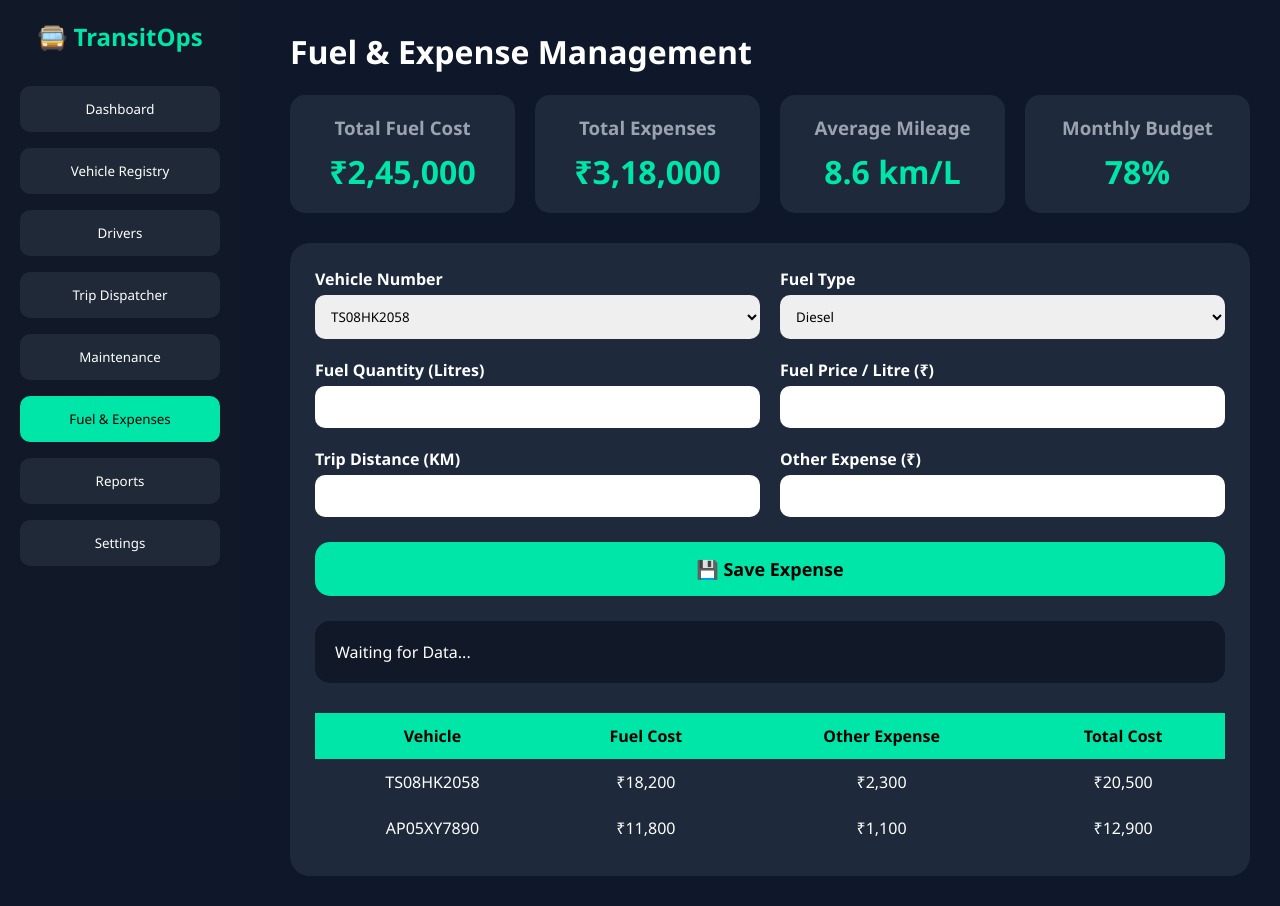
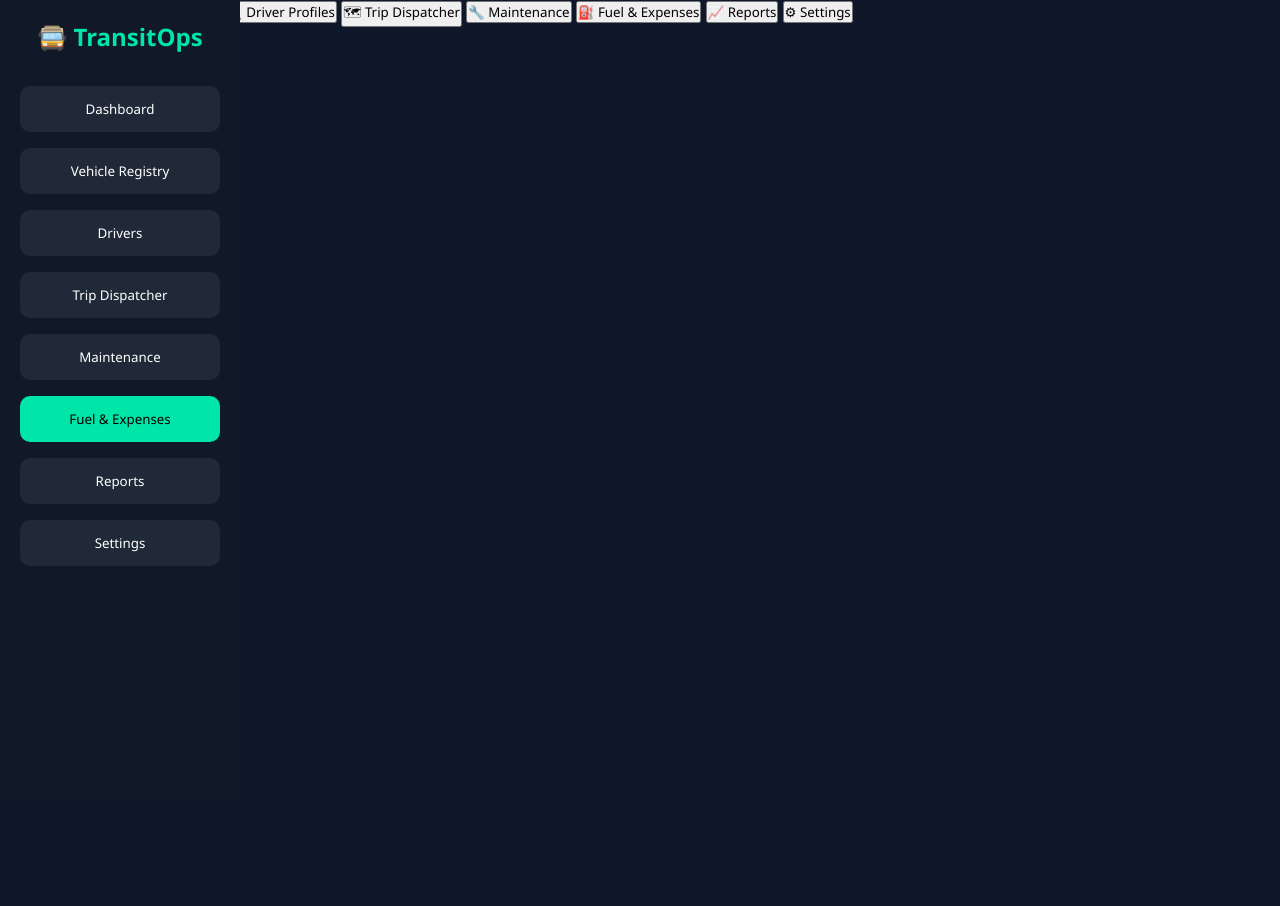
Before and after one commit to brithvik8/Odoo-hackathon-2026, a plain HTML site: page Fuel_expenses.html in a window 1280 px wide. After the commit the page ends 800 px from the top, so only its background shows below. Drawn offline with Linux system fonts and the light colour scheme.

Commit message:
Refactor Fuel Expenses HTML layout and buttons

```diff
--- a/Fuel_expenses.html
+++ b/Fuel_expenses.html
@@ -159,145 +159,43 @@ border-radius:15px;
 
 </div>
 
-<div class="main">
+<div class="menu">
 
-<h1>Fuel & Expense Management</h1>
+<button style="background:#00ffcc;color:black;" onclick="window.location.href='dashboard.html'">
+📊 Dashboard
+</button>
 
-<br>
+<button onclick="window.location.href='vehicle registry.html'">
+🚍 Vehicle Registry
+</button>
 
-<div class="cards">
+<button onclick="window.location.href='driverprofile.html'">
+👨‍✈️ Driver Profiles
+</button>
 
-<div class="card">
-<h3>Total Fuel Cost</h3>
-<h1>₹2,45,000</h1>
-</div>
+<button onclick="window.location.href='trip dispatcher.html'">
+🗺 Trip Dispatcher
+</button>
 
-<div class="card">
-<h3>Total Expenses</h3>
-<h1>₹3,18,000</h1>
-</div>
+<button onclick="window.location.href='maintenance.html'">
+🔧 Maintenance
+</button>
 
-<div class="card">
-<h3>Average Mileage</h3>
-<h1>8.6 km/L</h1>
-</div>
+<button onclick="window.location.href='fuel expenses.html'">
+⛽ Fuel & Expenses
+</button>
 
-<div class="card">
-<h3>Monthly Budget</h3>
-<h1>78%</h1>
-</div>
+<button onclick="window.location.href='reports.html'">
+📈 Reports
+</button>
 
-</div>
-
-<div class="form">
-
-<div class="grid">
-
-<div>
-
-<label>Vehicle Number</label>
-
-<select id="vehicle">
-<option>TS08HK2058</option>
-<option>TS09AB4567</option>
-<option>AP05XY7890</option>
-</select>
-
-</div>
-
-<div>
-
-<label>Fuel Type</label>
-
-<select id="fuel">
-<option>Diesel</option>
-<option>Petrol</option>
-<option>CNG</option>
-</select>
-
-</div>
-
-<div>
-
-<label>Fuel Quantity (Litres)</label>
-
-<input type="number" id="litres">
-
-</div>
-
-<div>
-
-<label>Fuel Price / Litre (₹)</label>
-
-<input type="number" id="price">
-
-</div>
-
-<div>
-
-<label>Trip Distance (KM)</label>
-
-<input type="number" id="distance">
-
-</div>
-
-<div>
-
-<label>Other Expense (₹)</label>
-
-<input type="number" id="expense">
+<button onclick="window.location.href='settings.html'">
+⚙ Settings
+</button>
 
 </div>
 
 </div>
-
-<button class="save" onclick="calculate()">
-
-💾 Save Expense
-
-</button>
-
-<div class="result" id="result">
-
-Waiting for Data...
-
-</div>
-
-<table>
-
-<tr>
-
-<th>Vehicle</th>
-<th>Fuel Cost</th>
-<th>Other Expense</th>
-<th>Total Cost</th>
-
-</tr>
-
-<tr>
-
-<td>TS08HK2058</td>
-<td>₹18,200</td>
-<td>₹2,300</td>
-<td>₹20,500</td>
-
-</tr>
-
-<tr>
-
-<td>AP05XY7890</td>
-<td>₹11,800</td>
-<td>₹1,100</td>
-<td>₹12,900</td>
-
-</tr>
-
-</table>
-
-</div>
-
-</div>
-
 <script>
 
 function calculate(){
```
